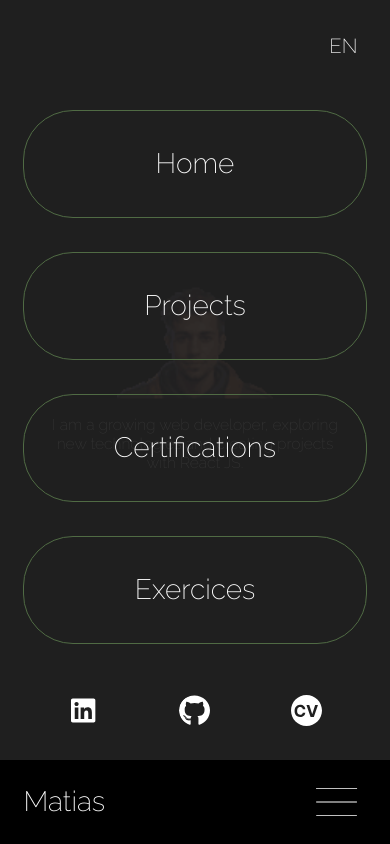
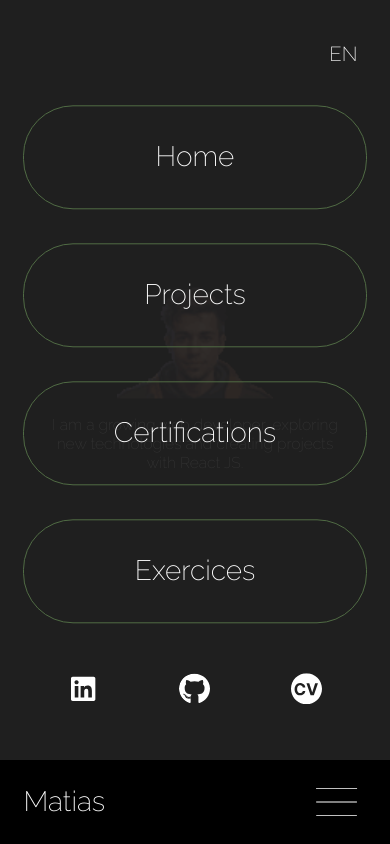
Before and after one commit to mati-fernandez/portfolio-react, a React (Vite) app: page /#/ in a window 390 px wide. Both pictures are taken after a click on the link 336 px from the left and 801 px from the top of the page. Built offline with nearby package versions, Linux system fonts and the light colour scheme.

Commit message:
Added transform/translate to modal for central positioning to viewport CV link for mobile, fixed

```diff
--- a/src/App.css
+++ b/src/App.css
@@ -58,7 +58,7 @@
   top: 0;
   right: 0;
   z-index: 11;
-  margin: 2vh 4vw;
+  margin: 3vh 4vw;
 }
 
 #language-btn:hover {
@@ -134,9 +134,10 @@
 .modal {
   pointer-events: auto;
   position: absolute;
-  top: 0;
-  height: calc(var(--vh, 1vh) * 90);
-  padding-top: 11vh;
+  top: 50%;
+  transform: translate(0, -50%);
+  height: calc(var(--vh, 1vh) * 85);
+  padding-top: 8vh;
 }
 
 .modal > a {
--- a/src/components/MobileMenu.jsx
+++ b/src/components/MobileMenu.jsx
@@ -37,7 +37,7 @@
           <a
             id="cv-mobile-a"
             className="button"
-            href="https://drive.google.com/file/d/17RJxIFZ5QLbsr7GWNuG990xwdhsyyle_/view"
+            href="https://drive.google.com/drive/folders/17_6t9pEX7BIkTsfLXCYRqWZuI0Ygty0P?usp=sharing"
             target="_blank"
           >
             <img src={cv} alt="Hoja de vida" />
```
